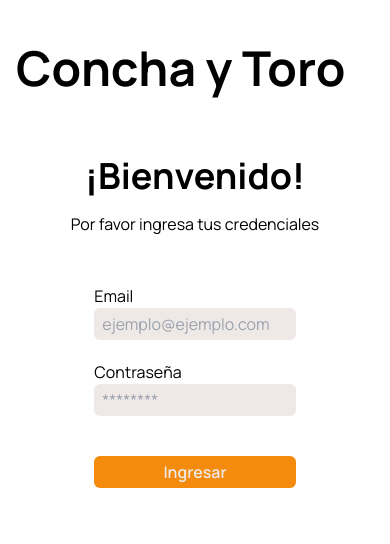
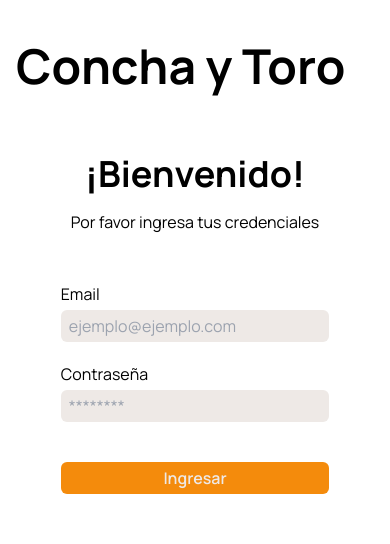
Before and after one commit to mundevux/Ciclo3_Desarrollo_De_Software, a website: page index.html in a window 390 px wide. Shown: the top 544 px of the page. Drawn offline with Linux system fonts and the light colour scheme.

Commit message:
Correccion del formulario versión mobile

```diff
--- a/index.html
+++ b/index.html
@@ -17,13 +17,13 @@
       <div class="flex flex-col w-3/4 mx-auto">
         <h2 class="text-4xl font-bold text-center mb-4">¡Bienvenido!</h2>
         <p class="text-center mb-12">Por favor ingresa tus credenciales</p>
-        <form action="" class="w-3/4 mx-auto mb-5">
+        <form action="" class="w-full md:w-3/4 mx-auto mb-5">
           <div class="flex flex-col mb-5">
-            <label for="email">Email</label>
+            <label for="email" class="pb-1">Email</label>
             <input type="email" name="email" id="email" placeholder="ejemplo@ejemplo.com" class="bg-[#EEE9E6] px-2 py-1 rounded-md">
           </div>
           <div class="flex flex-col mb-10">
-            <label for="password">Contraseña</label>
+            <label for="password" class="pb-1">Contraseña</label>
             <input type="password" name="password" id="password" placeholder="********" class="bg-[#EEE9E6] px-2 py-1 rounded-md">
           </div>
           <div class=" w-full mt-5">
```
Also changed, not shown: dist/output.css.
